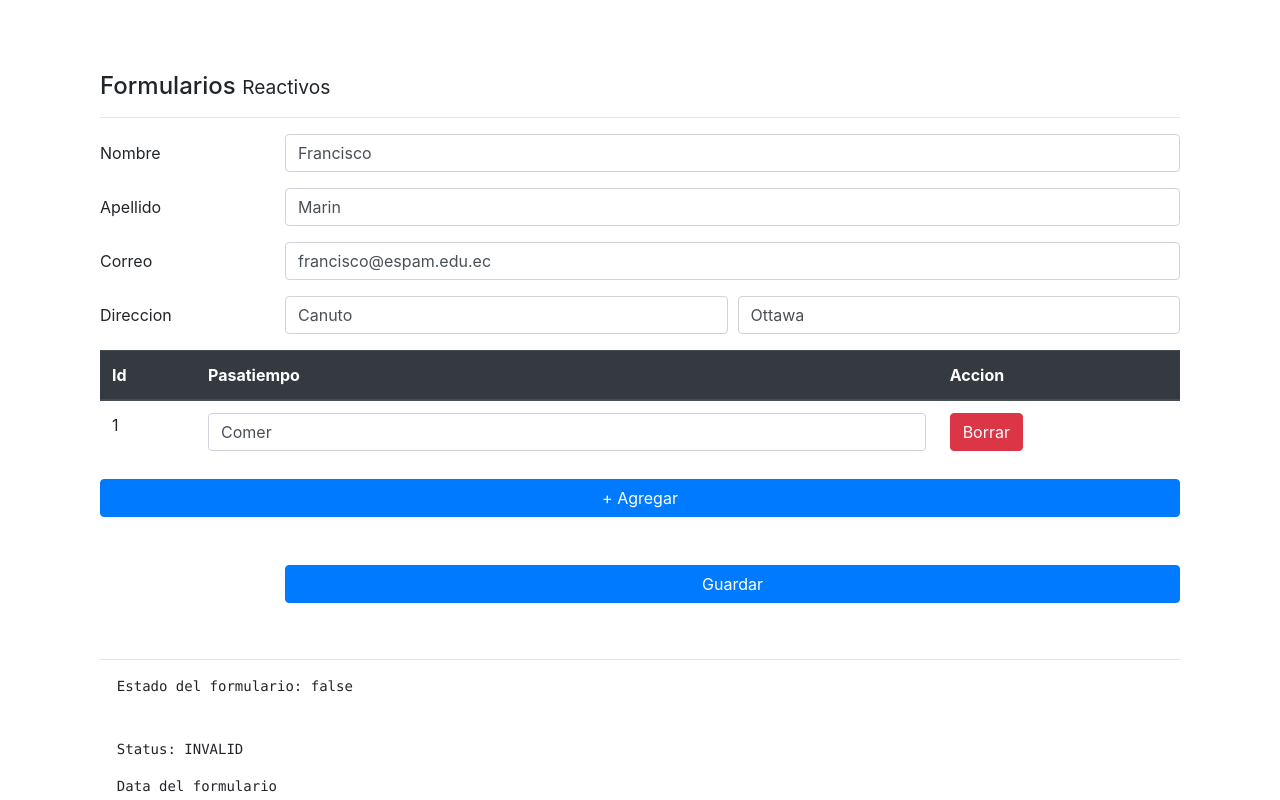
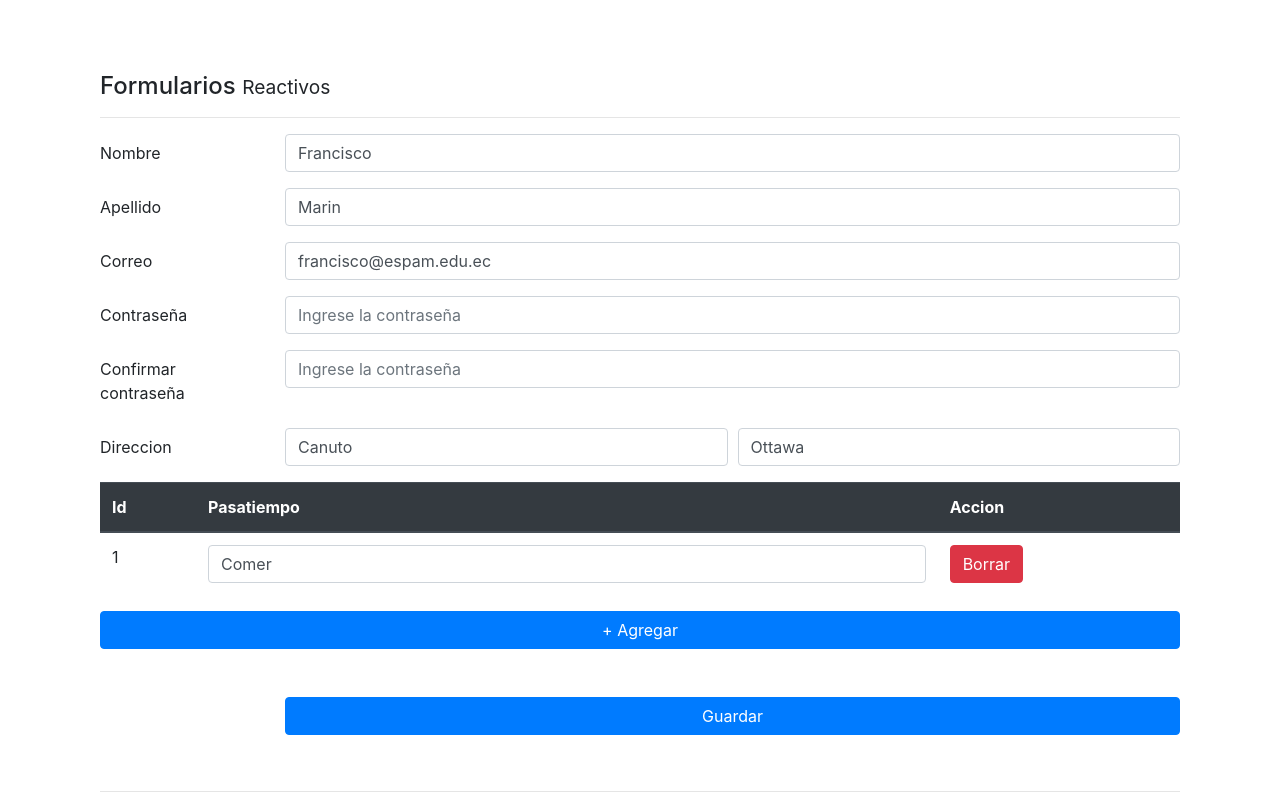
Before and after one commit to franmc01/Angular-Formularios, an Angular app: page /reactivos in a window 1280 px wide. Shown: the top 800 px of the page. Built offline with nearby package versions, Linux system fonts and the light colour scheme.

Commit message:
Validaciones de password a nivel de control y de formulario

```diff
--- a/src/app/pages/reactivos/reactivos.component.html
+++ b/src/app/pages/reactivos/reactivos.component.html
@@ -32,6 +32,22 @@
       <input class="form-control" type="email" placeholder="Correo electrónico" formControlName="email"
         [class.is-invalid]="correoNoValido">
       <small *ngIf="correoNoValido" class="text-danger">Debe completar este campo con un correo válido</small>
+    </div>
+  </div>
+
+  <div class="form-group row">
+    <label class="col-2 col-form-label">Contraseña</label>
+    <div class="col">
+      <input class="form-control" type="password" placeholder="Ingrese la contraseña" formControlName="pass1" [class.is-invalid]="pass1NoValido">
+      <small *ngIf="pass1NoValido" class="text-danger">Debe completar este campo</small>
+    </div>
+  </div>
+
+  <div class="form-group row">
+    <label class="col-2 col-form-label">Confirmar contraseña</label>
+    <div class="col">
+      <input class="form-control" type="password" placeholder="Ingrese la contraseña" formControlName="pass2" [class.is-invalid]="pass2NoValido">
+      <small *ngIf="pass2NoValido" class="text-danger">Las contraseñas no coinciden</small>
     </div>
   </div>
 
--- a/src/app/pages/reactivos/reactivos.component.ts
+++ b/src/app/pages/reactivos/reactivos.component.ts
@@ -10,24 +10,28 @@
 export class ReactivosComponent implements OnInit {
   formulario: FormGroup;
 
-  constructor(private formBuilder: FormBuilder, private validacionesMias:ValidacionesMiasService) {
+  constructor(private formBuilder: FormBuilder, private validacionesMias: ValidacionesMiasService) {
     this.crearFormulario();
     this.cargarDataAlFormulario();
   }
 
-  ngOnInit(): void {}
+  ngOnInit(): void { }
 
   crearFormulario() {
     this.formulario = this.formBuilder.group({
       // x: ['valorpordefecto', validadoresSincronos, validoresAsync ],
       name: ['', [Validators.required, Validators.minLength(4)]],
       lastName: ['', [Validators.required, Validators.minLength(4), this.validacionesMias.noMarin]],
-      email: [ '', [ Validators.required, Validators.pattern('[a-z 0-9._%+-]+@[a-z0-9.-]+.[a-z]{2,3}$'), ], ],
+      email: ['', [Validators.required, Validators.pattern('[a-z 0-9._%+-]+@[a-z0-9.-]+.[a-z]{2,3}$'),],],
+      pass1: ['', [Validators.required]],
+      pass2: ['', [Validators.required]],
       direccion: this.formBuilder.group({
         distrito: ['', [Validators.required, Validators.minLength(4)]],
         ciudad: ['', [Validators.required, Validators.minLength(4)]],
       }),
       pasatiempos: this.formBuilder.array([])
+    },{
+      validators:this.validacionesMias.passwordIguales('pass1','pass2')
     });
   }
 
@@ -60,6 +64,18 @@
       this.formulario.get('direccion.ciudad').touched
     );
   }
+  get pass1NoValido() {
+    return (
+      this.formulario.get('pass1').invalid &&
+      this.formulario.get('pass1').touched
+    );
+  }
+
+  get pass2NoValido() {
+    const pass1 = this.formulario.get('pass1').value;
+    const pass2 = this.formulario.get('pass2').value;
+    return (pass1 === pass2) ? false : true;
+  }
 
   get pasatiempos() {
     return this.formulario.get('pasatiempos') as FormArray;
@@ -67,10 +83,10 @@
 
 
   agregarPasatiempos() {
-    this.pasatiempos.push(this.formBuilder.control('',Validators.required));
+    this.pasatiempos.push(this.formBuilder.control('', Validators.required));
   }
 
-  borrarPasatiempos(i:number) {
+  borrarPasatiempos(i: number) {
     this.pasatiempos.removeAt(i);
   }
 
@@ -78,7 +94,7 @@
     if (this.formulario.invalid) {
       return Object.values(this.formulario.controls).forEach((controls) => {
         if (controls instanceof FormGroup) {
-          Object.values(controls.controls).forEach(control=> control.markAsTouched())
+          Object.values(controls.controls).forEach(control => control.markAsTouched())
         } else {
           controls.markAllAsTouched();
         }
--- a/src/app/services/validaciones-mias.service.ts
+++ b/src/app/services/validaciones-mias.service.ts
@@ -1,5 +1,5 @@
 import { Injectable } from '@angular/core';
-import { FormControl } from '@angular/forms';
+import { FormControl, FormGroup } from '@angular/forms';
 
 @Injectable({
   providedIn: 'root'
@@ -9,10 +9,24 @@
   constructor() { }
 
   noMarin(control: FormControl): { [s: string]: boolean } {
-    if (control.value?.toLowerCase() === 'marin') {
+    if (control.value?.toLowerCase() === 'marin2') {
       return { noMarin: true };
     }
 
     return null;
   }
+
+
+  passwordIguales(pass1Name:string, pass2Name:string){
+    return (miFormulario:FormGroup)=>{
+      const pass1Control=miFormulario.controls[pass1Name];
+      const pass2Control=miFormulario.controls[pass2Name];
+
+      if(pass1Control.value===pass2Control.value){
+         pass2Control.setErrors(null);
+      }else{
+        pass2Control.setErrors({noEsIgual:true})
+      }
+    }
+  }
 }
```
